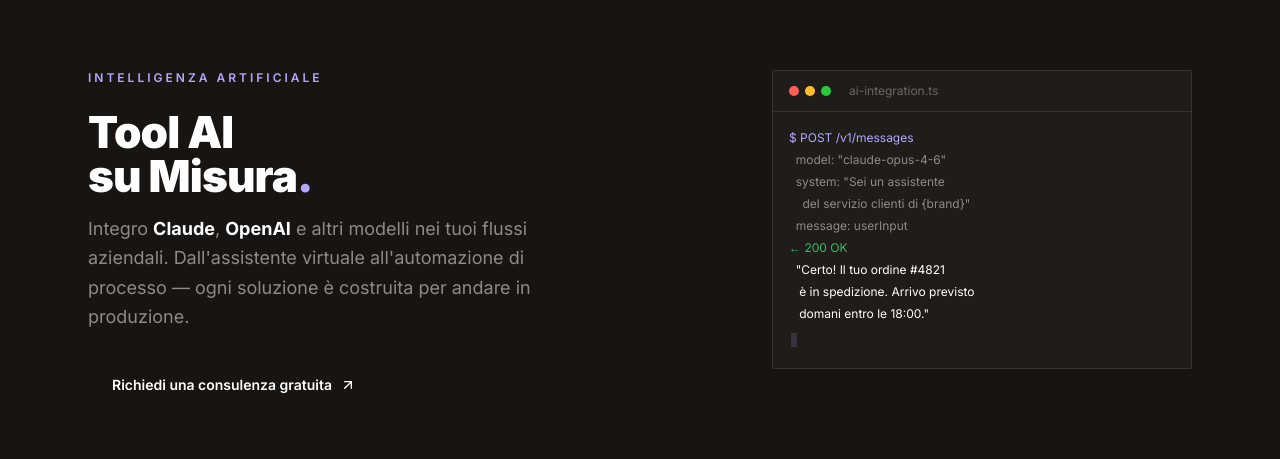
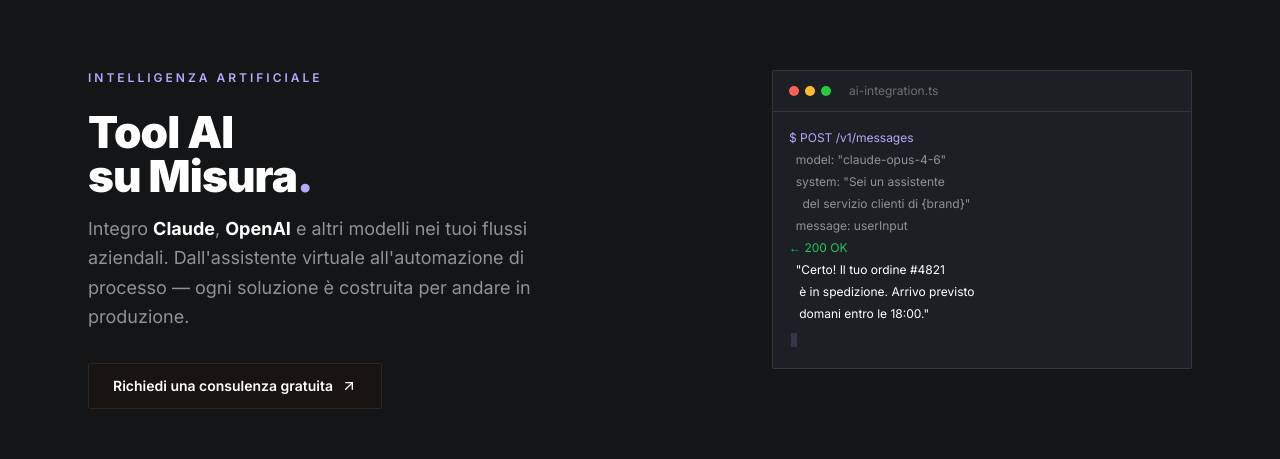
Before and after one commit to frankytheme-cyber/frontend-developer, a Next.js app in the folder portfolio/: page / in a window 1280 px wide. Shown: the part 1185-1644 px from the top of the page. Built offline with nearby package versions, Linux system fonts and the light colour scheme; no server answers.

Commit message:
feat: update button styles and improve dark theme colors across components

```diff
--- a/portfolio/src/app/assistenza-wordpress-verona/page.tsx
+++ b/portfolio/src/app/assistenza-wordpress-verona/page.tsx
@@ -202,7 +202,7 @@ export default function AssistenzaWordPressVeronaPage() {
             <a
               href="#contatti"
               className="inline-flex items-center gap-2 px-6 py-3 text-sm font-semibold transition-opacity"
-              style={{ background: "#171412", color: "#fff", borderRadius: "2px" }}
+              style={{ background: "#171412", color: "#fff", borderRadius: "2px", border: "1px solid #2a2724" }}
             >
               Richiedi un check gratuito
               <ArrowUpRight className="w-4 h-4" />
--- a/portfolio/src/app/globals.css
+++ b/portfolio/src/app/globals.css
@@ -80,28 +80,28 @@ section[id] {
   --section-alt:   #ebe6dc;
 }
 .sage-dark {
-  --bg:            #141a1a;
-  --surface:       #1c2424;
-  --surface-2:     #0f1414;
-  --border:        rgba(255, 255, 255, 0.08);
-  --border-soft:   rgba(255, 255, 255, 0.04);
-  --border-hover:  #94b3a8;
-  --text:          #f6f4ef;
-  --muted:         #b8c0c0;
-  --muted-2:       #8a9292;
-  --accent:        #94b3a8;
-  --accent-light:  #cfe1e0;
-  --accent-dim:    rgba(148, 179, 168, 0.12);
-  --accent-2:      #c4a050;
-  --accent-2-soft: rgba(232, 215, 165, 0.18);
-  --badge-text:    #cfe1e0;
-  --badge-bg:      rgba(148, 179, 168, 0.10);
-  --badge-border:  rgba(148, 179, 168, 0.20);
-  --card-bg:       #161d1d;
-  --card-border:   rgba(255, 255, 255, 0.06);
-  --card-bg-hover: #1c2424;
+  --bg:            #29353e;
+  --surface:       #36424b;
+  --surface-2:     #1f2a32;
+  --border:        rgba(255, 255, 255, 0.10);
+  --border-soft:   rgba(255, 255, 255, 0.05);
+  --border-hover:  #b3a8ff;
+  --text:          #f0f4f7;
+  --muted:         #b8c4cc;
+  --muted-2:       #8a98a0;
+  --accent:        #b3a8ff;
+  --accent-light:  #d0c8ff;
+  --accent-dim:    rgba(179, 168, 255, 0.12);
+  --accent-2:      #b3a8ff;
+  --accent-2-soft: rgba(179, 168, 255, 0.18);
+  --badge-text:    #d0c8ff;
+  --badge-bg:      rgba(179, 168, 255, 0.10);
+  --badge-border:  rgba(255, 255, 255, 0.10);
+  --card-bg:       #36424b;
+  --card-border:   rgba(255, 255, 255, 0.10);
+  --card-bg-hover: #404d57;
   --cloud-opacity: 0.18;
-  --section-alt:   #0f1414;
+  --section-alt:   #1f2a32;
 }
 
 /* Rose Quartz */
@@ -130,7 +130,7 @@ section[id] {
   --section-alt:   #fce4e7;
 }
 .rose-dark {
-  --bg:            #1f1517;
+  --bg:            #131516;
   --surface:       #2a1d20;
   --surface-2:     #15090c;
   --border:        rgba(255, 255, 255, 0.08);
@@ -312,15 +312,15 @@ body {
 
 /* Banda scura — applicata sui wrapper delle sezioni alternate */
 .section-dark {
-  background: #171412;
-  --bg:            #171412;
-  --surface:       #1f1c1a;
-  --surface-2:     #2a2724;
+  background: #131516;
+  --bg:            #131516;
+  --surface:       #1c2024;
+  --surface-2:     #0a0c0d;
   --border:        rgba(255, 255, 255, 0.10);
   --border-soft:   rgba(255, 255, 255, 0.06);
   --text:          #ffffff;
-  --muted:         #8e8b86;
-  --muted-2:       #6b6862;
+  --muted:         #8e9398;
+  --muted-2:       #6b7075;
   --accent:        #b3a8ff;
   --accent-light:  #d0c8ff;
   --accent-dim:    rgba(179, 168, 255, 0.12);
@@ -329,10 +329,10 @@ body {
   --badge-text:    #d0c8ff;
   --badge-bg:      rgba(179, 168, 255, 0.08);
   --badge-border:  rgba(255, 255, 255, 0.10);
-  --card-bg:       #1f1c1a;
+  --card-bg:       #1c2024;
   --card-border:   rgba(255, 255, 255, 0.10);
-  --card-bg-hover: #2a2724;
-  --section-alt:   #171412;
+  --card-bg-hover: #252a2f;
+  --section-alt:   #131516;
 }
 
 body {
@@ -509,6 +509,7 @@ body {
   align-items: center;
   gap: 0.5rem;
   padding: 0.625rem 1.25rem;
+  border: 1px solid #2a2724;
   border-radius: 2px;
   font-size: 0.875rem;
   font-weight: 600;
--- a/portfolio/src/app/layout.tsx
+++ b/portfolio/src/app/layout.tsx
@@ -21,7 +21,7 @@ const siteUrl = process.env.NEXT_PUBLIC_SITE_URL || "https://tuosito.it";
 export const viewport: Viewport = {
   themeColor: [
     { media: "(prefers-color-scheme: light)", color: "#f4f1eb" },
-    { media: "(prefers-color-scheme: dark)", color: "#141a1a" },
+    { media: "(prefers-color-scheme: dark)", color: "#29353e" },
   ],
 };
 
--- a/portfolio/src/app/tool-ai-verona/page.tsx
+++ b/portfolio/src/app/tool-ai-verona/page.tsx
@@ -226,7 +226,7 @@ export default function ToolAIVeronaPage() {
             <a
               href="#contatti"
               className="inline-flex items-center gap-2 px-6 py-3 text-sm font-semibold transition-opacity"
-              style={{ background: "#171412", color: "#fff", borderRadius: "2px" }}
+              style={{ background: "#171412", color: "#fff", borderRadius: "2px", border: "1px solid #2a2724" }}
             >
               Richiedi una consulenza gratuita
               <ArrowUpRight className="w-4 h-4" />
--- a/portfolio/src/components/AIServices.tsx
+++ b/portfolio/src/components/AIServices.tsx
@@ -149,7 +149,7 @@ export default function AIServices() {
           <a
             href="#contatti"
             className="inline-flex items-center gap-2 px-6 py-3 text-sm font-semibold transition-opacity duration-200"
-            style={{ background: "#171412", color: "#fff", borderRadius: "2px" }}
+            style={{ background: "#171412", color: "#fff", borderRadius: "2px", border: "1px solid #2a2724" }}
             onMouseEnter={e => ((e.currentTarget as HTMLAnchorElement).style.opacity = "0.85")}
             onMouseLeave={e => ((e.currentTarget as HTMLAnchorElement).style.opacity = "1")}
           >
--- a/portfolio/src/components/Hero.tsx
+++ b/portfolio/src/components/Hero.tsx
@@ -251,7 +251,7 @@ export default function Hero() {
           <a
             href="#contatti"
             className="inline-flex items-center gap-2 px-6 py-3 text-sm font-semibold transition-all duration-200"
-            style={{ background: "#171412", color: "#fff", borderRadius: "2px" }}
+            style={{ background: "#171412", color: "#fff", borderRadius: "2px", border: "1px solid #2a2724" }}
             onMouseEnter={e => (e.currentTarget.style.opacity = "0.85")}
             onMouseLeave={e => (e.currentTarget.style.opacity = "1")}
           >
--- a/portfolio/src/components/ProjectsWeb.tsx
+++ b/portfolio/src/components/ProjectsWeb.tsx
@@ -111,8 +111,6 @@ function ProjectsCarousel() {
 export default function ProjectsWeb() {
   return (
     <section id="progetti-web" className="py-10 md:py-20 pt-20 px-6 max-w-6xl mx-auto">
-      {/* Top border */}
-      <div className="w-full h-px mb-16" style={{ background: "var(--border)" }} />
 
 
 
```
